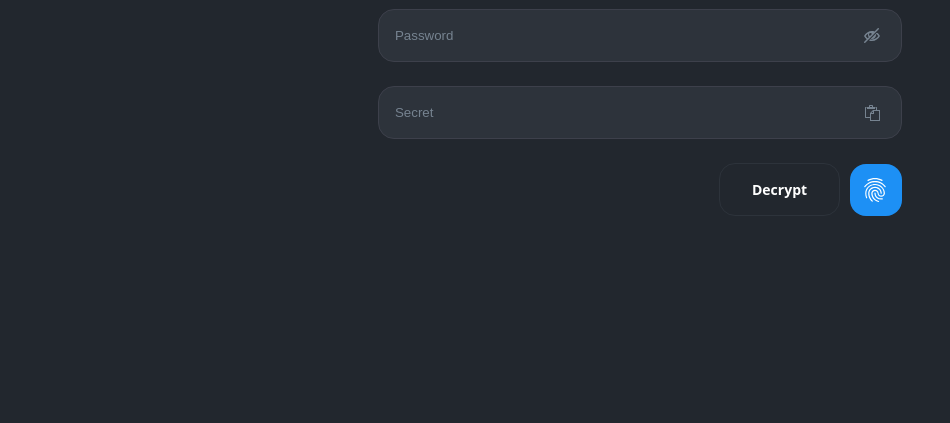
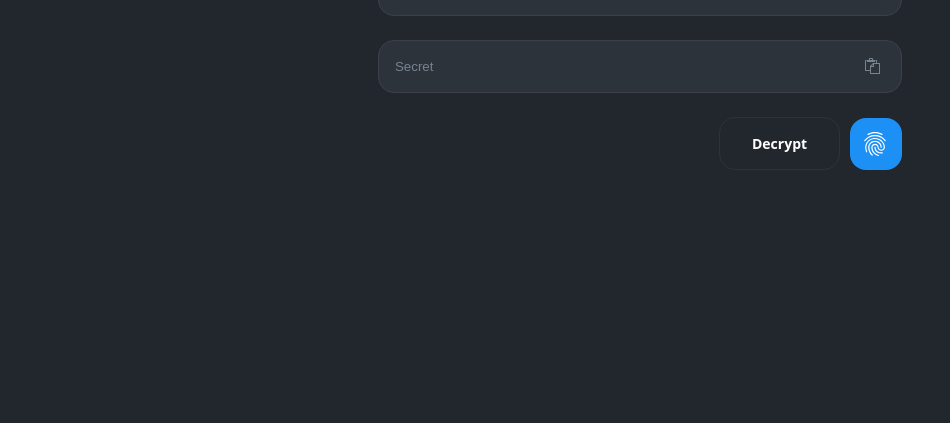
Before and after one commit to Muhammad-1990/Hashmonic, a plain HTML site: page index.html in a window 1280 px wide. Shown: the part 377-800 px from the top of the page, without its empty margins (0-950 px from the left). Drawn offline with Linux system fonts and the light colour scheme.

Commit message:
Update index.html

```diff
--- a/index.html
+++ b/index.html
@@ -34,7 +34,7 @@
         body {
             height: 100vh;
     display: flex;
-            justify-content: space-between;
+    justify-content: center;
     flex-direction: column;
     background-color: var(--background-color);
     font-weight: 600;
@@ -52,6 +52,8 @@
     align-items: center;
     padding: 0;
     margin: 15px 0;
+    top: 0;
+    position: absolute;
         }
 
         .logo-container {
@@ -211,7 +213,7 @@
             flex-direction: column;
     max-width: 600px;
     align-items: center;
-            margin: auto
+    margin: 0 auto;
         }
 
         .wrapper .fieldset {
```
Lines whose indentation alone changed are shown as unchanged.
